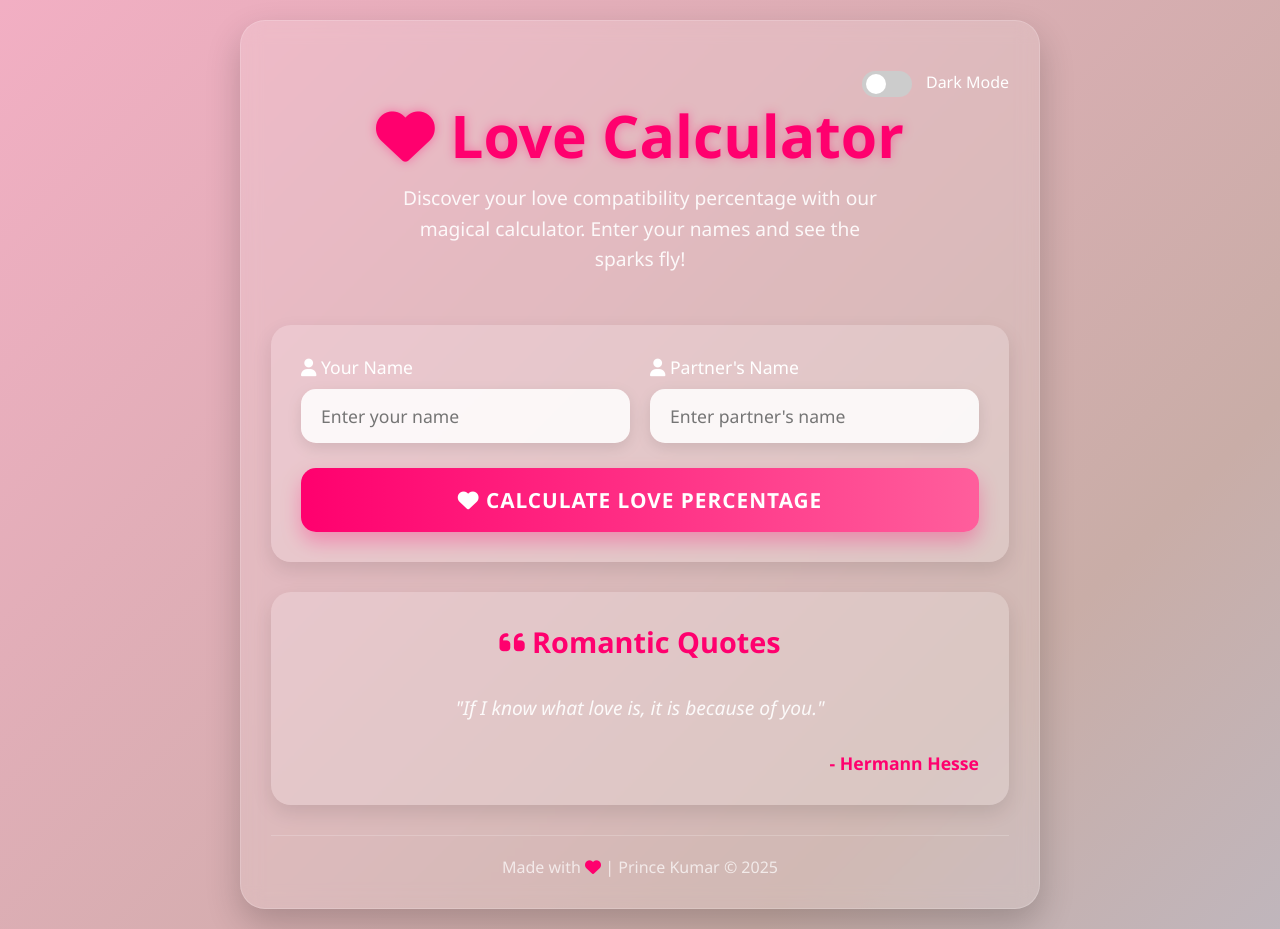
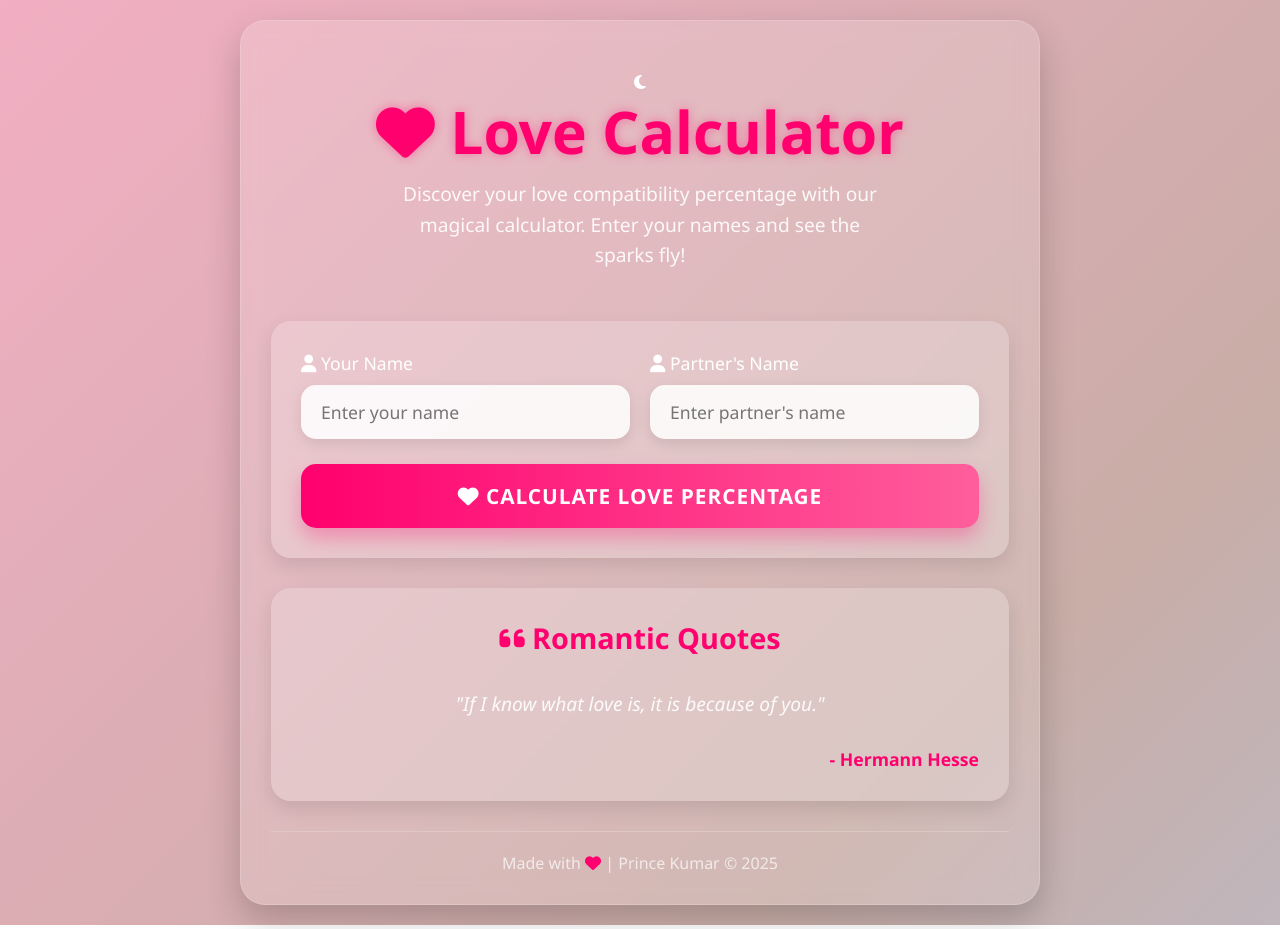
Before and after one commit to Prince431166/lovebirdsCalculator, a plain HTML site: page index.html in a window 1280 px wide. Drawn offline with Linux system fonts and the light colour scheme.

Commit message:
Update index.html

```diff
--- a/index.html
+++ b/index.html
@@ -14,12 +14,8 @@
 <body>
     <div class="container">
         <header>
-            <div style="text-align: right;">
-                <label class="switch">
-                    <input type="checkbox" id="darkModeToggle">
-                    <span class="slider round"></span>
-                </label>
-                <span style="margin-left: 10px;">Dark Mode</span>
+            <div class="dark-toggle-center">
+            <i class="fas fa-moon" id="darkModeIcon"></i>
             </div>
             <h1><i class="fas fa-heart"></i> Love Calculator</h1>
             <p class="tagline">Discover your love compatibility percentage with our magical calculator. Enter your names and see the sparks fly!</p>
```
